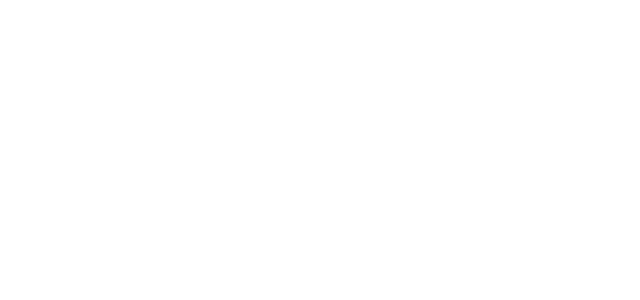
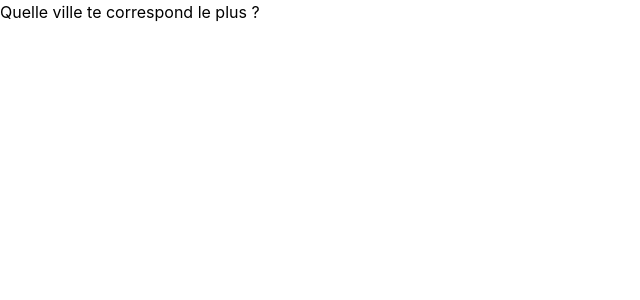
Before and after one commit to thomas-gld/city_score_react, a React app in the folder frontend/: page / in a window 1280 px wide. Before the commit this address had no page. Shown: the top 300 px of the page, without its empty margins (0-640 px from the left). Built offline with nearby package versions, Linux system fonts and the light colour scheme; the HTML template or start-up script is replaced by a standard one.

Commit message:
Add Home.jsx

```diff
--- a/frontend/src/App.jsx
+++ b/frontend/src/App.jsx
@@ -7,10 +7,14 @@
 import FormMeteo  from "./components/FormMeteo";
 import Login from "./components/Login";
 import Register from "./components/Register";
+import Home from "./components/Home"
 
 function App() {
   return (
     <Routes>
+      <Route path="/login" element={<Login/>}/>
+      <Route path="/register" element={<Register/>}/>
+      <Route path="/" element={<Home/>}/>
       <Route path="/categories" element={<FormCategories/>}/>
       <Route path="/criteres" element={<FormCriteres/>}/>
       <Route path="/lieux" element={<FormLieux/>}/>
--- /dev/null
+++ b/frontend/src/components/Home.jsx
@@ -0,0 +1,18 @@
+import { Link } from "react-router-dom"
+
+export default function Home() {
+
+
+    return (
+        <>
+        <div>
+            <h1>
+                Quelle ville te correspond le plus ?
+            </h1>
+        </div>
+        <div>
+            <link href="/criteres" />
+        </div>
+        </>
+    )
+}
```
